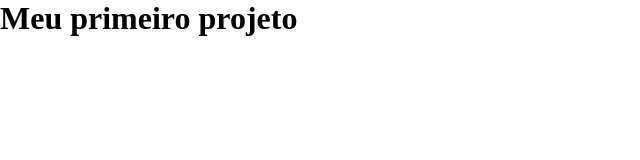
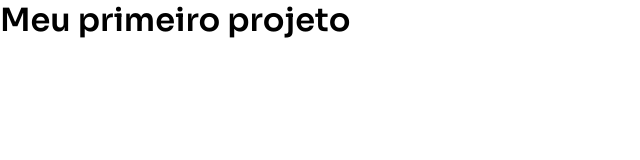
Before and after one commit to iurikeidann/Landing_Page_Barbearia, a plain HTML site: page index.html in a window 1280 px wide. Shown: the whole page, without its empty margins (0-640 px from the left). Drawn offline with Linux system fonts and the light colour scheme.

Commit message:
Part 01 - Até 0h19m33s

```diff
--- a/style.scss
+++ b/style.scss
@@ -4,3 +4,7 @@
     box-sizing: border-box;
     outline: 0;
 }
+
+body{
+    font-family: 'Sora', sans-serif;
+}
```
Also changed, not shown: partials/_colors.scss (added), style.css, 1 other file.
